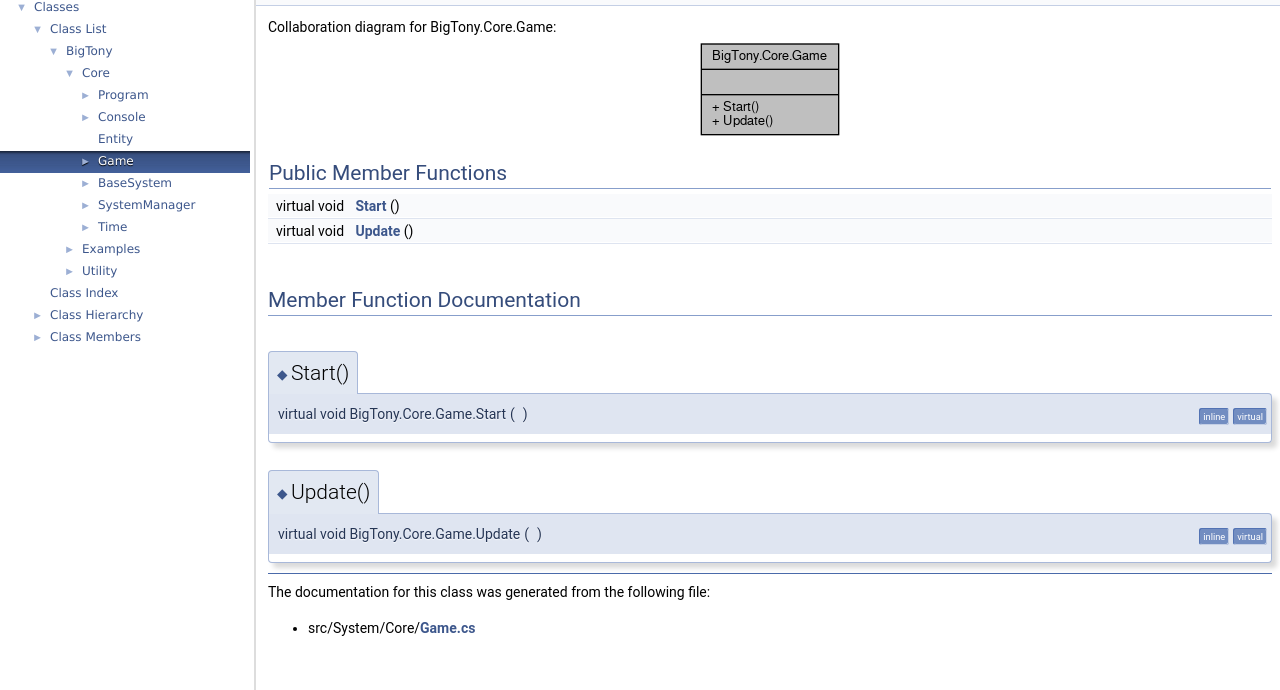
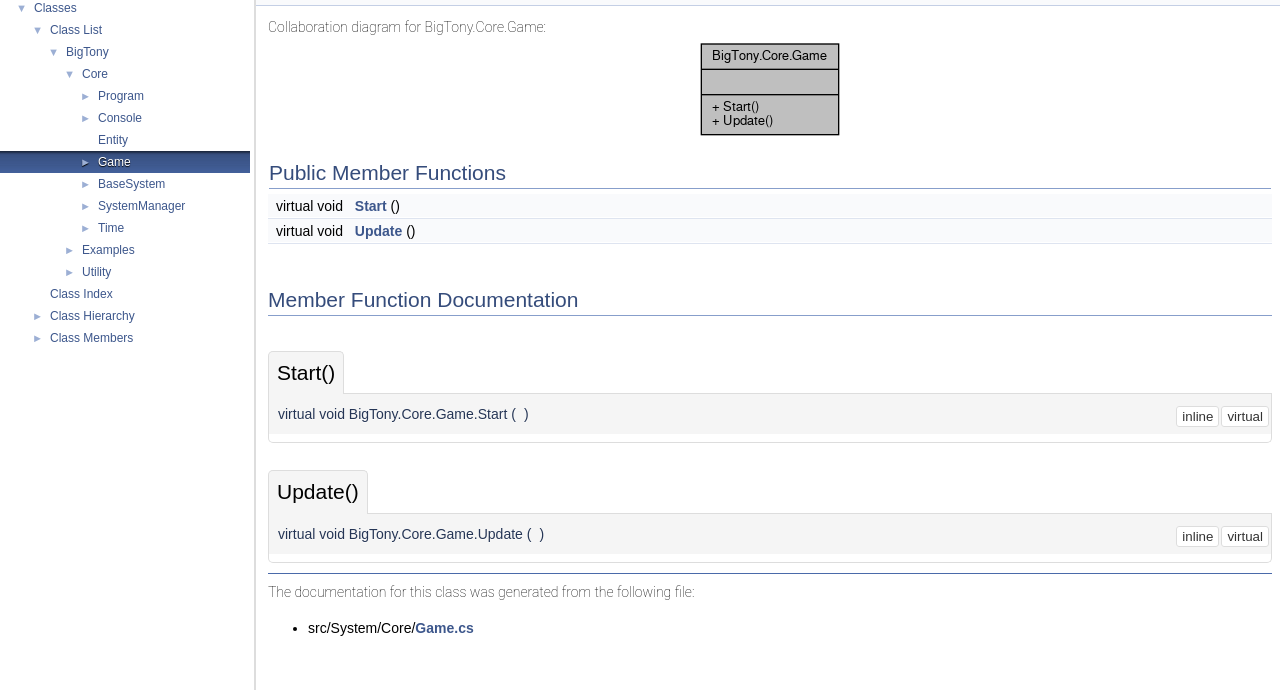
Before and after one commit to AMVC-Gaming/big-tony, a plain HTML site: page classBigTony_1_1Core_1_1Game.html in a window 1280 px wide. Shown: the part 110-800 px from the top of the page. Drawn offline with nearby package versions, Linux system fonts and the light colour scheme; some packages are replaced by stand-ins of ours.

Commit message:
deploy: 63f91e416941298049ac3d843c19d28888dbdf3a

```diff
--- a/customdoxygen.css
+++ b/customdoxygen.css
@@ -1,16 +1,20 @@
 /* The standard CSS for doxygen 1.9.1 */
+
+* {
+  font-family: sans-serif;
+}
 
 body,
 table,
 div,
 p,
 dl {
-  font: 400 14px/22px Roboto, sans-serif;
+  font: 100 14px/22px Roboto, sans-serif;
 }
 
 p.reference,
 p.definition {
-  font: 400 14px/22px Roboto, sans-serif;
+  font: 100 14px/22px Roboto, sans-serif;
 }
 
 /* @group Heading Levels */
@@ -645,15 +649,15 @@ table.memberdecls {
 
 .memtitle {
   padding: 8px;
-  border-top: 1px solid #a8b8d9;
-  border-left: 1px solid #a8b8d9;
-  border-right: 1px solid #a8b8d9;
-  border-top-right-radius: 4px;
-  border-top-left-radius: 4px;
+  border-top: 1px solid #ddd;
+  border-left: 1px solid #ddd;
+  border-right: 1px solid #ddd;
+  border-top-right-radius: 5px;
+  border-top-left-radius: 5px;
   margin-bottom: -1px;
   /* background-image: url("nav_f.png"); */
   background-repeat: repeat-x;
-  background-color: #e2e8f2;
+  background-color: #f5f5f5;
   line-height: 1.25;
   font-weight: 300;
   float: left;
@@ -663,6 +667,7 @@ table.memberdecls {
   font-size: 65%;
   display: inline-block;
   vertical-align: middle;
+  display: none;
 }
 
 .memtemplate {
@@ -713,23 +718,14 @@ table.memberdecls {
 
 .memproto,
 dl.reflist dt {
-  border-top: 1px solid #a8b8d9;
-  border-left: 1px solid #a8b8d9;
-  border-right: 1px solid #a8b8d9;
+  border-top: 1px solid #ddd;
+  border-left: 1px solid #ddd;
+  border-right: 1px solid #ddd;
   padding: 6px 0px 6px 0px;
   color: #253555;
   font-weight: bold;
   text-shadow: 0px 1px 1px rgba(255, 255, 255, 0.9);
-  background-color: #dfe5f1;
-  /* opera specific markup */
-  box-shadow: 5px 5px 5px rgba(0, 0, 0, 0.15);
-  border-top-right-radius: 4px;
-  /* firefox specific markup */
-  -moz-box-shadow: rgba(0, 0, 0, 0.15) 5px 5px 5px;
-  -moz-border-radius-topright: 4px;
-  /* webkit specific markup */
-  -webkit-box-shadow: 5px 5px 5px rgba(0, 0, 0, 0.15);
-  -webkit-border-top-right-radius: 4px;
+  background-color: #f5f5f5;
 }
 
 .overload {
@@ -739,27 +735,16 @@ dl.reflist dt {
 
 .memdoc,
 dl.reflist dd {
-  border-bottom: 1px solid #a8b8d9;
-  border-left: 1px solid #a8b8d9;
-  border-right: 1px solid #a8b8d9;
+  border-bottom: 1px solid #ddd;
+  border-left: 1px solid #ddd;
+  border-right: 1px solid #ddd;
   padding: 6px 10px 2px 10px;
-  background-color: #fbfcfd;
-  border-top-width: 0;
-  /* background-image: url("nav_g.png"); */
-  background-repeat: repeat-x;
-  background-color: #ffffff;
+  background-color: #fff;
   /* opera specific markup */
-  border-bottom-left-radius: 4px;
-  border-bottom-right-radius: 4px;
-  box-shadow: 5px 5px 5px rgba(0, 0, 0, 0.15);
-  /* firefox specific markup */
-  -moz-border-radius-bottomleft: 4px;
-  -moz-border-radius-bottomright: 4px;
-  -moz-box-shadow: rgba(0, 0, 0, 0.15) 5px 5px 5px;
-  /* webkit specific markup */
-  -webkit-border-bottom-left-radius: 4px;
-  -webkit-border-bottom-right-radius: 4px;
-  -webkit-box-shadow: 5px 5px 5px rgba(0, 0, 0, 0.15);
+  border-bottom-left-radius: 5px;
+  border-bottom-right-radius: 5px;
+  font-weight: 100;
+  /* box-shadow: 5px 5px 5px rgba(0, 0, 0, 0.15); */
 }
 
 dl.reflist dt {
@@ -838,17 +823,15 @@ span.mlabels {
 }
 
 span.mlabel {
-  background-color: #728dc1;
-  border-top: 1px solid #5373b4;
-  border-left: 1px solid #5373b4;
-  border-right: 1px solid #c4cfe5;
-  border-bottom: 1px solid #c4cfe5;
+  background-color: #fff;
+  border-radius: 5px;
+  border: 1px solid #ddd;
   text-shadow: none;
-  color: white;
-  margin-right: 4px;
-  padding: 2px 3px;
+  color: #333;
+  margin-right: 2px;
+  padding: 2px 5px;
   border-radius: 3px;
-  font-size: 7pt;
+  font-size: 10pt;
   white-space: nowrap;
   vertical-align: middle;
 }
```
